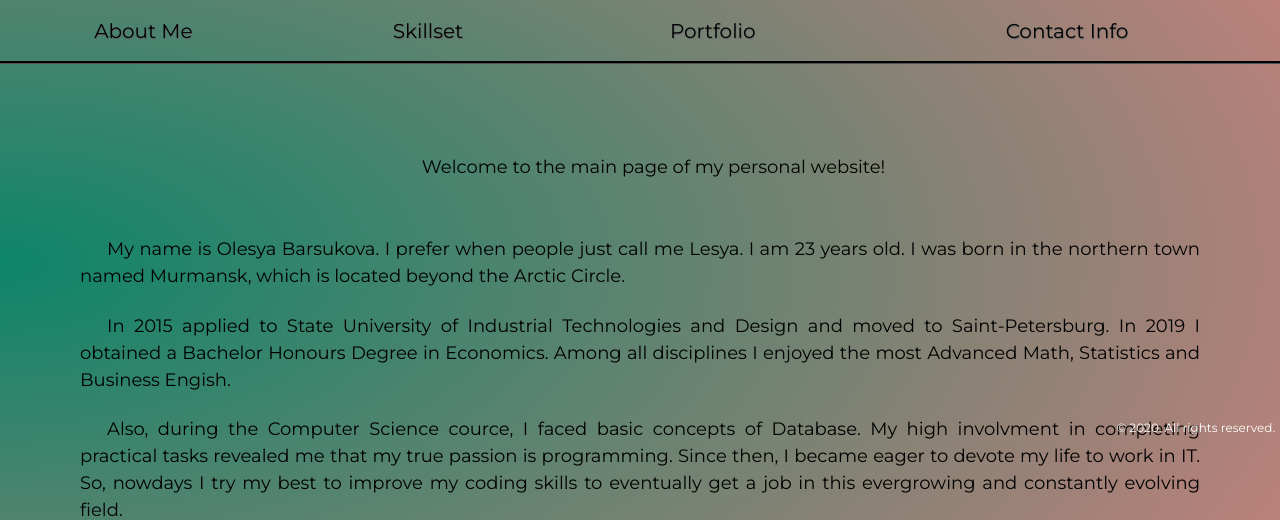
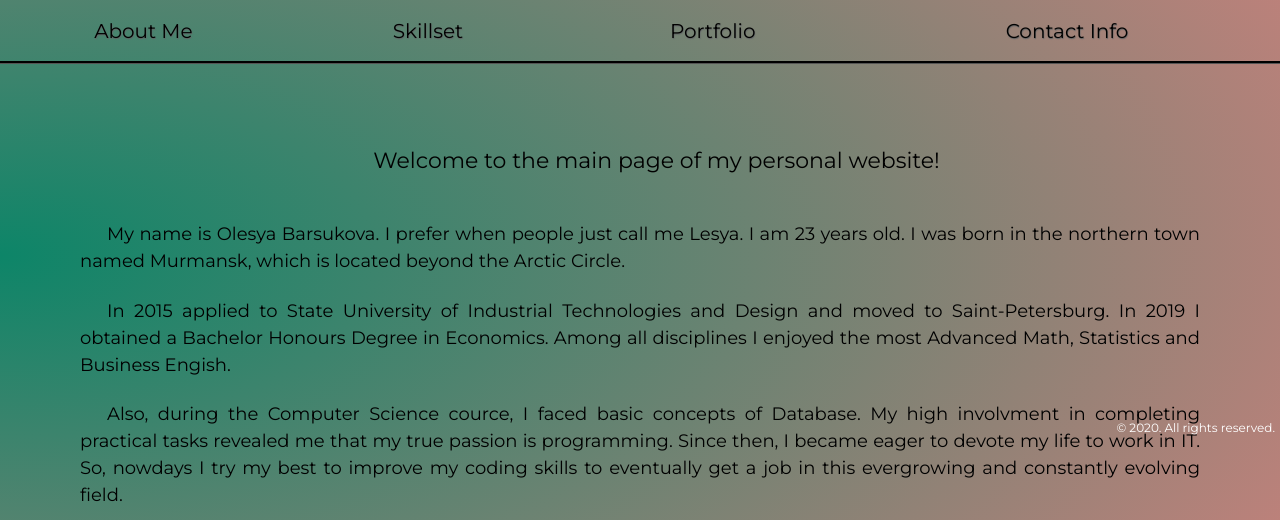
Before and after one commit to BadgerBo/webi, a Python web app: template webi/templates/home.html in a window 1280 px wide. Shown: the part 360-880 px from the top of the page. Run offline with Jinja, Linux system fonts and the light colour scheme; the template is opened without the code that fills it, so the values that code supplies are empty.

Commit message:
Small umprovements of home page

```diff
--- a/webi/static/css/medium-screen.css
+++ b/webi/static/css/medium-screen.css
@@ -106,16 +106,12 @@ main p {
     margin: 0%;
 }
 
-main home p#greeting {
-    padding: 0% 25%;
-    text-align: center;
-}
-
 /* MAIN: HOME */
 
 home p#greeting {
-    padding: 0% 15%;
+    font-size: 22px;
     text-align: center;
+    padding: 3% 0% 3% 0%;
 }
 
 home ul {
--- a/webi/static/css/narrow-screen.css
+++ b/webi/static/css/narrow-screen.css
@@ -67,10 +67,12 @@ nav td {
 nav a {
     text-decoration: none;
     color: black;
+    padding: 0%;
 }
 
 nav td a.active {
     color: #20A067;
+    font-weight: bolder;
 }
 
 nav td a:hover {
@@ -98,8 +100,7 @@ main p {
 /* MAIN: HOME */
 
 home p#greeting {
-    padding: 0% 15%;
-    text-align: center;
+    font-weight: 550;
 }
 
 home ul {
--- a/webi/static/css/wide-screen.css
+++ b/webi/static/css/wide-screen.css
@@ -110,7 +110,7 @@ main p {
 home p#greeting {
     font-size: 30px;
     text-align: center;
-    padding: 0% 10%;
+    padding: 3% 0% 3%;
 }
 
 home ul {
--- a/webi/templates/home.html
+++ b/webi/templates/home.html
@@ -3,9 +3,7 @@
 
     {% block content %}
         <home>
-            <br><br>
             <p id="greeting">{{_('Welcome to the main page of my personal website!')}}</p>
-            <br><br>
 			<p>{{_('My name is Olesya Barsukova. I prefer when people just call me Lesya. I am 23 years old. I was born in the northern town named Murmansk, which is located beyond the Arctic Circle.')}}<br></p>
             <p>{{_('In 2015 applied to State University of Industrial Technologies and Design and moved to Saint-Petersburg. In 2019 I obtained a Bachelor Honours Degree in Economics. Among all disciplines I enjoyed the most Advanced Math, Statistics and Business Engish.')}}<br>
             </p>
```
